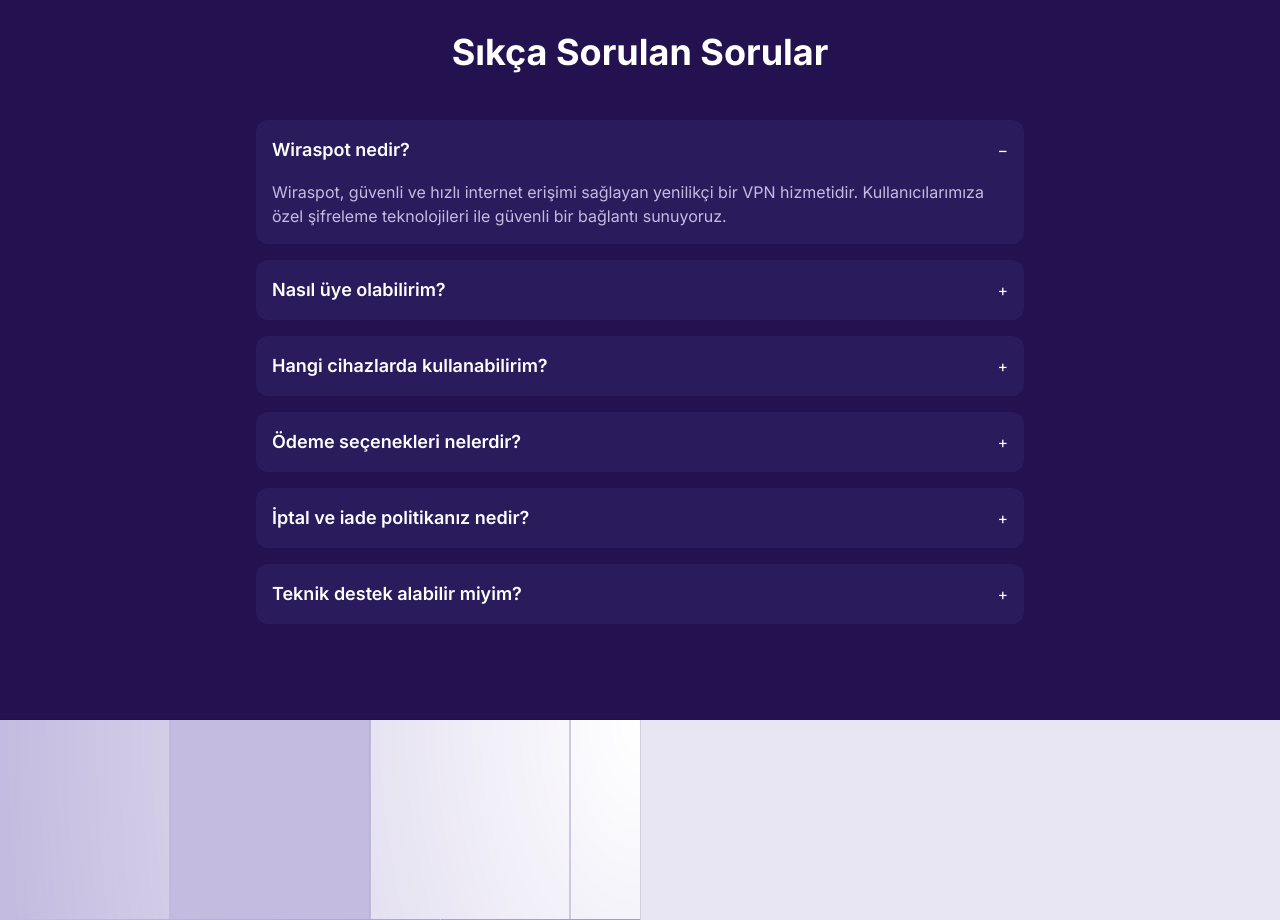
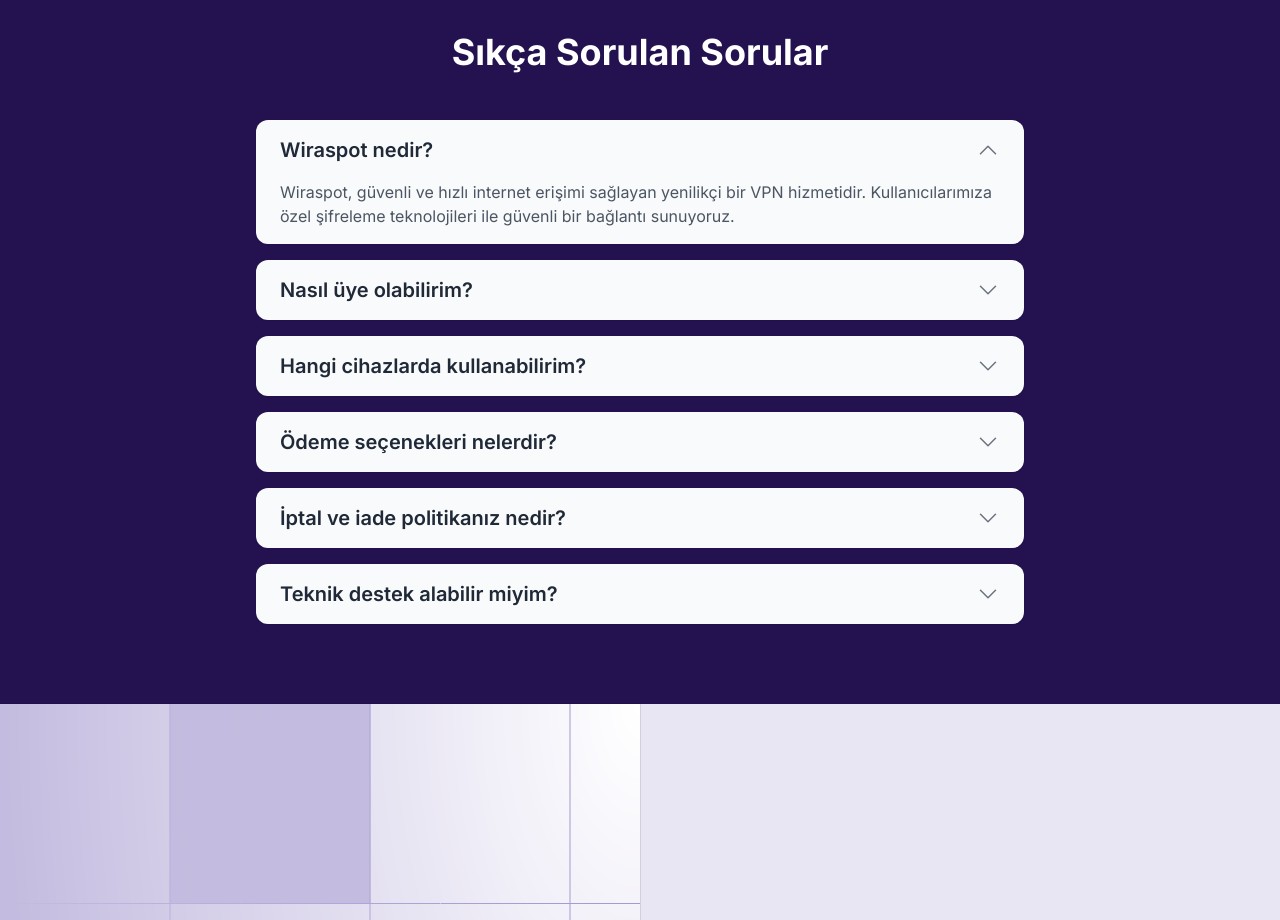
Before and after one commit to bekirbali/React-Wiraspot, a Next.js app: page / in a window 1280 px wide. Shown: the part 3560-4480 px from the top of the page. Built offline with nearby package versions, Linux system fonts and the light colour scheme; no server answers.

Commit message:
Enhance FAQ section with interactive animations and URL hash navigation

```diff
--- a/src/components/sections/FAQ.jsx
+++ b/src/components/sections/FAQ.jsx
@@ -1,71 +1,118 @@
-import React, { useState } from "react";
+import React, { useState, useEffect } from "react";
+import { motion, AnimatePresence } from "framer-motion";
+import { ChevronDownIcon } from "@heroicons/react/24/outline";
+import { useRouter } from "next/navigation";
 
 const FAQ = () => {
   const [openIndex, setOpenIndex] = useState(0);
+  const [openKey, setOpenKey] = useState("what-is-wiraspot");
+  const router = useRouter();
 
   const faqItems = [
     {
+      key: "what-is-wiraspot",
       question: "Wiraspot nedir?",
       answer:
         "Wiraspot, güvenli ve hızlı internet erişimi sağlayan yenilikçi bir VPN hizmetidir. Kullanıcılarımıza özel şifreleme teknolojileri ile güvenli bir bağlantı sunuyoruz.",
     },
     {
+      key: "how-to-register",
       question: "Nasıl üye olabilirim?",
       answer:
         'Üyelik işlemi için web sitemizden "Üye Ol" butonuna tıklayarak gerekli bilgileri doldurmanız yeterlidir. Ardından e-posta doğrulaması yaparak hesabınızı aktifleştirebilirsiniz.',
     },
     {
+      key: "supported-devices",
       question: "Hangi cihazlarda kullanabilirim?",
       answer:
         "Wiraspot, Windows, Mac, iOS, Android ve Linux işletim sistemlerinde kullanılabilir. Aynı anda birden fazla cihazda kullanım seçeneği paketinize göre değişiklik gösterebilir.",
     },
     {
+      key: "payment-options",
       question: "Ödeme seçenekleri nelerdir?",
       answer:
         "Kredi kartı, banka kartı ve havale/EFT ile ödeme yapabilirsiniz. Ödemeleriniz SSL sertifikası ile güvence altındadır.",
     },
     {
+      key: "refund-policy",
       question: "İptal ve iade politikanız nedir?",
       answer:
         "Satın alma işleminden sonraki 14 gün içerisinde iade talep edebilirsiniz. İptal işlemleri için müşteri hizmetlerimizle iletişime geçmeniz yeterlidir.",
     },
     {
+      key: "technical-support",
       question: "Teknik destek alabilir miyim?",
       answer:
         "7/24 teknik destek ekibimiz size yardımcı olmak için hazır. Canlı destek, e-posta veya telefon üzerinden bizimle iletişime geçebilirsiniz.",
     },
   ];
 
-  const toggleFAQ = (index) => {
-    setOpenIndex(openIndex === index ? null : index);
+  useEffect(() => {
+    const hash = window.location.hash.replace("#", "");
+    if (hash) {
+      setOpenKey(hash);
+    }
+  }, []);
+
+  useEffect(() => {
+    window.scrollTo(0, 0);
+  }, []);
+
+  const toggleQuestion = (key) => {
+    const newKey = openKey === key ? null : key;
+    setOpenKey(newKey);
+
+    if (newKey !== null) {
+      window.history.pushState(null, "", `#${key}`);
+    } else {
+      window.history.pushState(null, "", "#");
+    }
   };
-
   return (
     <section id="faq" className="py-20 bg-primary-dark">
       <div className="container mx-auto px-4">
         <h2 className="text-4xl font-bold text-center text-white mb-12">
           Sıkça Sorulan Sorular
         </h2>
-        <div className="max-w-3xl mx-auto">
-          {faqItems.map((item, index) => (
-            <div key={index} className="mb-4">
+        <div className="max-w-3xl mx-auto space-y-4">
+          {faqItems.map((item) => (
+            <motion.div
+              key={item.key}
+              initial={{ opacity: 0, y: 20 }}
+              animate={{ opacity: 1, y: 0 }}
+              transition={{ duration: 0.5 }}
+              className="bg-gray-50 rounded-lg shadow-sm hover:shadow-md transition-shadow"
+            >
               <button
-                className="w-full text-left p-4 bg-primary rounded-lg focus:outline-none hover:bg-primary-light transition-colors duration-200"
-                onClick={() => toggleFAQ(index)}
+                onClick={() => toggleQuestion(item.key)}
+                className="w-full px-6 py-4 flex items-center justify-between text-left"
               >
-                <div className="flex justify-between items-center">
-                  <span className="text-lg font-semibold text-white">
-                    {item.question}
-                  </span>
-                  <span className="text-white transform transition-transform duration-200">
-                    {openIndex === index ? "−" : "+"}
-                  </span>
-                </div>
-                {openIndex === index && (
-                  <p className="mt-4 text-primary-200">{item.answer}</p>
+                <h1 className="text-xl font-semibold text-gray-800">
+                  {item.question}
+                </h1>
+                <motion.div
+                  animate={{ rotate: openKey === item.key ? 180 : 0 }}
+                  transition={{ duration: 0.3 }}
+                >
+                  <ChevronDownIcon className="h-6 w-6 text-gray-500" />
+                </motion.div>
+              </button>
+              <AnimatePresence>
+                {openKey === item.key && (
+                  <motion.div
+                    initial={{ height: 0, opacity: 0 }}
+                    animate={{ height: "auto", opacity: 1 }}
+                    exit={{ height: 0, opacity: 0 }}
+                    transition={{ duration: 0.3 }}
+                    className="overflow-hidden"
+                  >
+                    <div className="px-6 pb-4">
+                      <p className="text-gray-600">{item.answer}</p>
+                    </div>
+                  </motion.div>
                 )}
-              </button>
-            </div>
+              </AnimatePresence>
+            </motion.div>
           ))}
         </div>
       </div>
```
Also changed, not shown: 1 other file (tests, documents, lock files or other folders).
